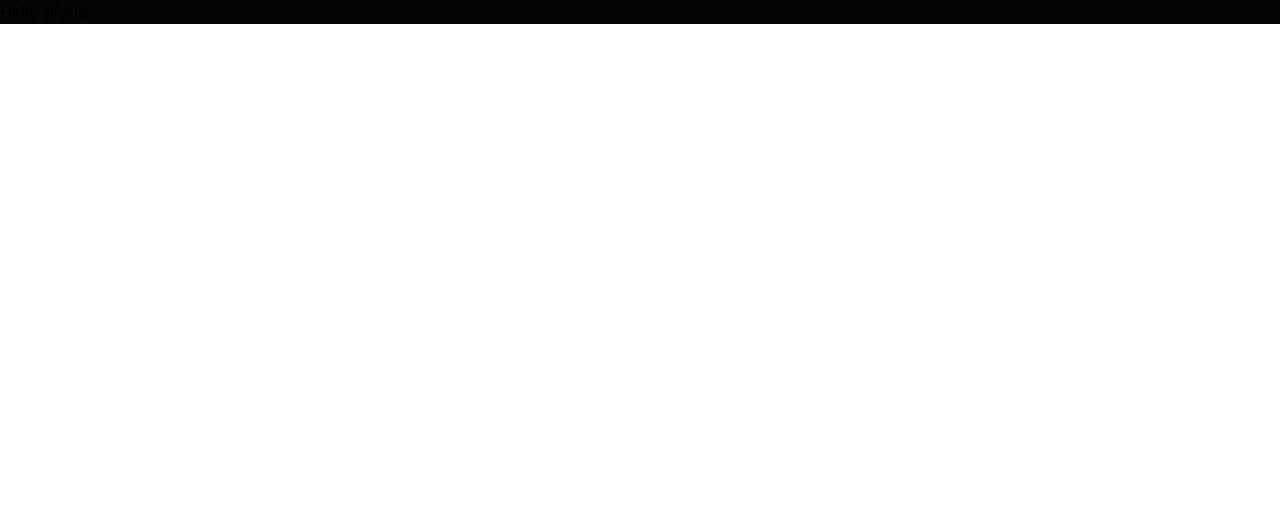
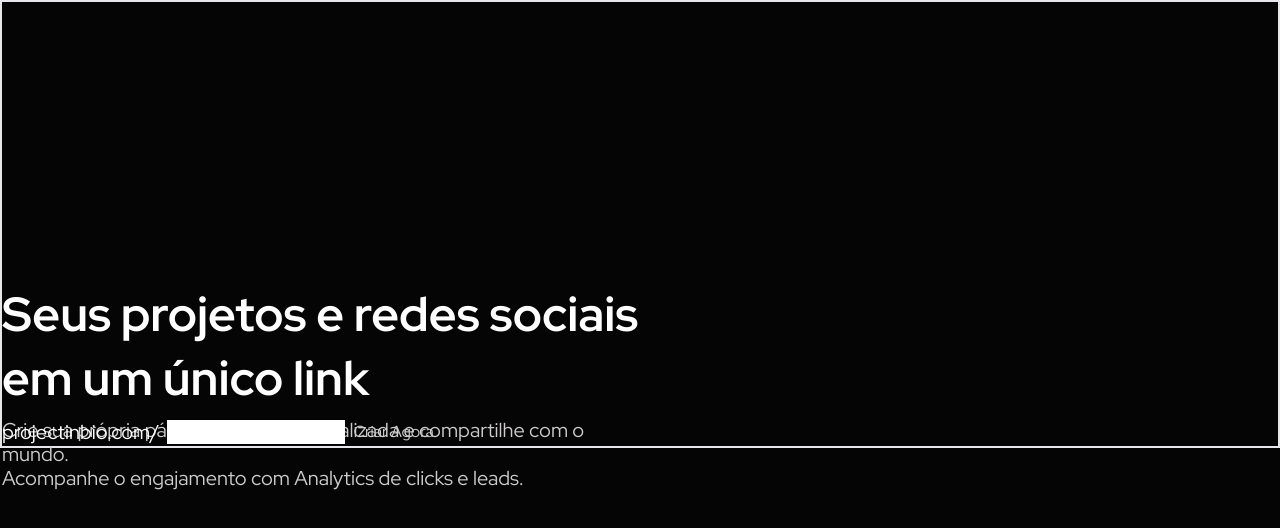
Before and after one commit to Lucas-Ballonje/inBio, a Next.js app: page / in a window 1280 px wide. Shown: the top 528 px of the page. Built offline with nearby package versions, Linux system fonts and the light colour scheme.

Commit message:
fix btn component

```diff
--- /dev/null
+++ b/app/components/landing-page/hero.tsx
@@ -0,0 +1,34 @@
+export default function Hero(){
+    return(
+        <div className="flex border">
+            <div className="w-full flex flex-col gap-2 mt-[35vh]">
+                <h1 className="text-5xl font-bold text-white leading-[64px]">Seus projetos e redes sociais em um único link</h1>
+                <h2 className="text-xl leading-6">
+                    Crie sua própria página de links personalizada e compartilhe com o mundo.<br/>
+                    Acompanhe o engajamento com Analytics de clicks e leads.
+                </h2>
+                <div className="flex items-center gap-2 w-full -mt-[10vh]">
+                    <span className="text-white text-xl">projectinbio.com/</span>
+                    <input type="text" />
+                    <button>Criar Agora</button>
+                </div>
+            </div>
+            <div className="w-full flex items-center justigy-center bg-[radial-gradient(circle_at_50%_50%,#482DBB, transparent_55%)]">
+                <div className="relative">
+                    {/* <UserCard/> */}
+                    <div className="absolute -bottom-[7%] -right-[45%]">
+                        {/* <TotalVisits/> */}
+                    </div>
+                    <div className="absolute top-[20%] -left-[45%] -z-10">
+                        {/* <ProjectCard/> */}
+                    </div>
+                    <div className="absolute -top-[5%] -left-[55%] -z-10">
+                        {/* <ProjectCard/> */}
+                    </div>
+
+                </div>
+            </div>
+
+        </div>
+    )
+}
--- /dev/null
+++ b/app/components/ui/butto.tsx
@@ -0,0 +1,26 @@
+import { cn } from "@/app/lib/utils";
+import React from "react";
+
+export default function Button({
+  children,
+  variant = "primary",
+  ...props
+}: {
+  children: React.ReactNode;
+  variant?: "primary" | "secondary" | "ghost";
+} & React.ButtonHTMLAttributes<HTMLButtonElement>) {
+  return (
+    <button
+      {...props}
+      className={cn(
+        "p-3 text-white rounded-xl font-bold whitespace-nowrap hover:opacity-95 disabled:opacity-70",
+        variant === "primary" && "bg-accent-purple",
+        variant === "secondary" && "bg-background-tertiary",
+        variant === "ghost" && "border-border-primary",
+        props.className
+      )}
+    >
+      {children}
+    </button>
+  );
+}
--- /dev/null
+++ b/app/components/ui/text-area.tsx
@@ -0,0 +1,18 @@
+import { cn } from "@/app/lib/utils";
+import React from "react";
+
+export default function TextArea(
+  props: React.TextareaHTMLAttributes<HTMLTextAreaElement>
+) {
+  return (
+    <textarea
+      {...props}
+      className={cn(
+        `
+            w-full bg-background-secondary text-white placeholder:text-content-placheholder rounded-xl
+            border-transparent hover:border-border-secondary hover:text-content-body active:border-border-tertiary`,
+        props.className
+      )}
+    />
+  );
+}
--- /dev/null
+++ b/app/components/ui/text-input.tsx
@@ -0,0 +1,19 @@
+import { cn } from "@/app/lib/utils";
+import React from "react";
+
+export default function TextInput(
+  props: React.InputHTMLAttributes<HTMLInputElement>
+) {
+  return (
+    <input
+      {...props}
+      className={cn(
+        `
+            w-full bg-background-secondary text-white placeholder:text-content-placheholder rounded-xl
+            border-transparent hover:border-border-secondary hover:text-content-body active:border-border-tertiary
+        `,
+        props.className
+      )}
+    />
+  );
+}
--- a/app/globals.css
+++ b/app/globals.css
@@ -6,3 +6,8 @@
   --background: #ffffff;
   --foreground: #171717;
 }
+
+*{
+  margin: 0;
+  padding: 0;
+}
--- a/app/layout.tsx
+++ b/app/layout.tsx
@@ -1,4 +1,12 @@
 import "./globals.css";
+import { Red_Hat_Display } from "next/font/google"
+
+const redHatDisplay = Red_Hat_Display({
+  subsets: ["latin"],
+  weight: ["400", "500", "600", "700", "800"],
+});
+
+
 export default function RootLayout({
   children,
 }: Readonly<{
@@ -6,7 +14,7 @@
 }>) {
   return (
     <html lang="pt-br">
-      <body>
+      <body className={`${redHatDisplay.className} text-content-body bg-background-primary antialiased`}>
         {children}
       </body>
     </html>
--- /dev/null
+++ b/app/lib/utils.ts
@@ -0,0 +1,6 @@
+import { ClassValue, clsx } from "clsx";
+import { twMerge } from "tailwind-merge";
+
+export function cn(...inputs: ClassValue[]) {
+  return twMerge(clsx(inputs));
+}
--- a/app/page.tsx
+++ b/app/page.tsx
@@ -1,9 +1,13 @@
-import Image from "next/image";
+import Hero from "./components/landing-page/hero";
 
 export default function Home() {
   return (
-    <div className="bg-background-primary">
-      Hello World
+    <div className="max-w-7xl mx-auto border">
+      <Hero />
+      {/* <Header/>
+        <VideoExplanation/>
+        <Pricing />
+        <Faq/> */}
     </div>
   );
 }
```
Also changed, not shown: package.json (+7 -5 lines), 1 other file (tests, documents, lock files or other folders).
